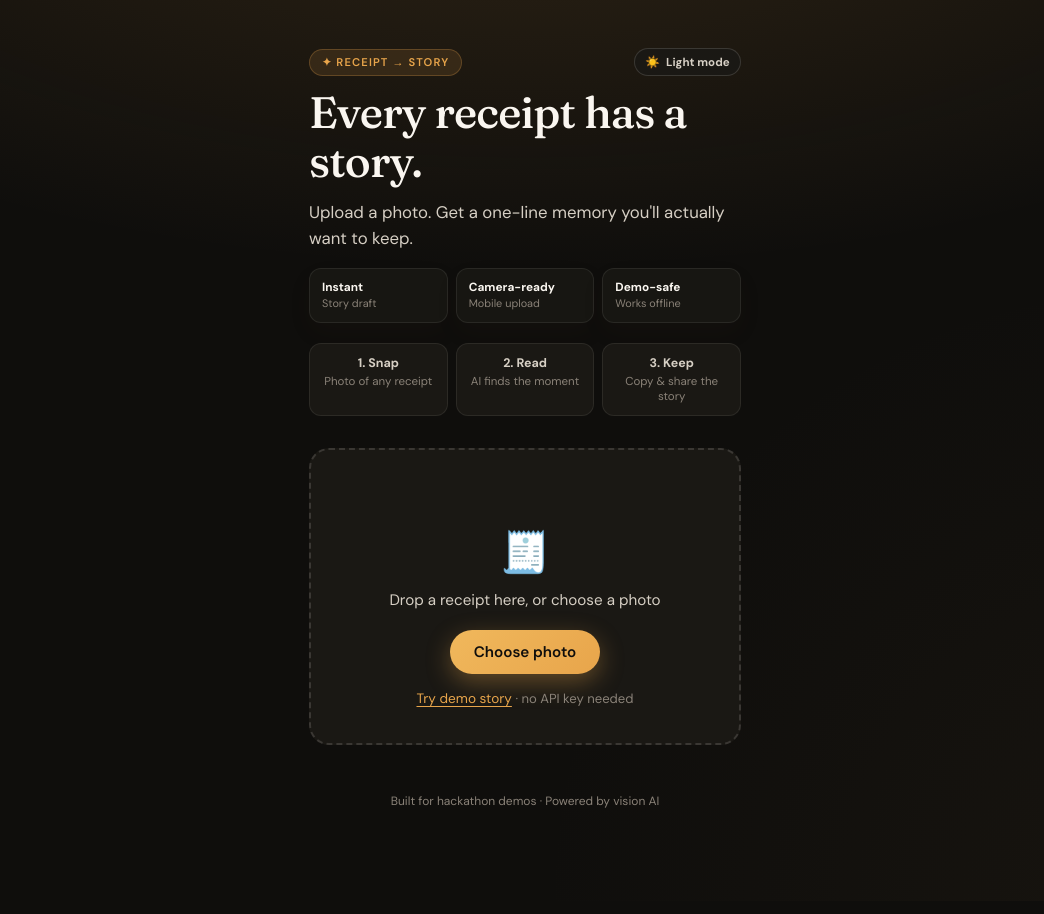
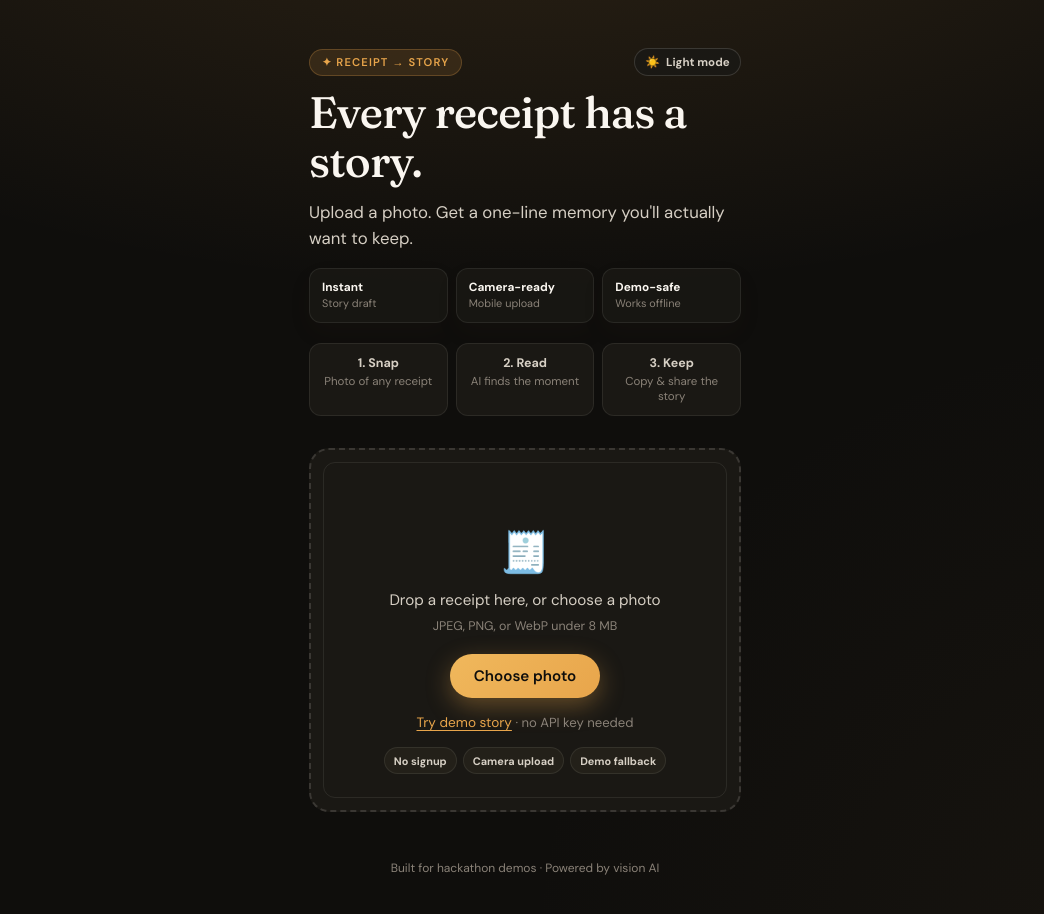
Before and after one commit to danteocualesjr/receipt-story, a Next.js app: page / in a window 1280 px wide. Shown: the top 914 px of the page, without its empty margins (115-1159 px from the left). Built offline with nearby package versions, Linux system fonts and the light colour scheme.

Commit message:
Polish receipt upload panel
Co-authored-by: Dante O. Cuales, Jr. <danteocualesjr@gmail.com>

```diff
--- a/app/globals.css
+++ b/app/globals.css
@@ -248,6 +248,7 @@ a {
 /* Upload zone */
 .dropzone {
   position: relative;
+  overflow: hidden;
   padding: 2.25rem 1.5rem;
   text-align: center;
   border: 2px dashed var(--border-strong);
@@ -259,6 +260,20 @@ a {
     transform 0.2s var(--ease-out),
     box-shadow 0.2s var(--ease-out);
   animation: fadeUp 0.6s var(--ease-out) 0.1s both;
+}
+
+.dropzone::before {
+  content: "";
+  position: absolute;
+  inset: 0.75rem;
+  border: 1px solid var(--border);
+  border-radius: calc(var(--radius) - 8px);
+  pointer-events: none;
+}
+
+.dropzone > * {
+  position: relative;
+  z-index: 1;
 }
 
 .dropzone:hover,
@@ -294,6 +309,12 @@ a {
   margin: 0 0 1.25rem;
   color: var(--ink-soft);
   font-size: 0.95rem;
+}
+
+.dropzone__support {
+  margin: -0.75rem 0 1.25rem;
+  color: var(--muted);
+  font-size: 0.78rem;
 }
 
 .btn {
@@ -361,6 +382,24 @@ a {
   margin: 1rem 0 0;
   font-size: 0.82rem;
   color: var(--muted);
+}
+
+.dropzone__pills {
+  display: flex;
+  flex-wrap: wrap;
+  justify-content: center;
+  gap: 0.4rem;
+  margin-top: 1rem;
+}
+
+.dropzone__pills span {
+  padding: 0.32rem 0.55rem;
+  color: var(--ink-soft);
+  background: var(--bg-card);
+  border: 1px solid var(--border);
+  border-radius: 999px;
+  font-size: 0.68rem;
+  font-weight: 700;
 }
 
 /* Spinner */
--- a/app/page.tsx
+++ b/app/page.tsx
@@ -250,6 +250,7 @@ export default function Home() {
         <p className="dropzone__label">
           {loading ? "Reading your receipt…" : "Drop a receipt here, or choose a photo"}
         </p>
+        <p className="dropzone__support">JPEG, PNG, or WebP under 8 MB</p>
         <button
           type="button"
           className="btn btn--primary"
@@ -276,6 +277,11 @@ export default function Home() {
           </button>
           {" · no API key needed"}
         </p>
+        <div className="dropzone__pills" aria-label="Upload notes">
+          <span>No signup</span>
+          <span>Camera upload</span>
+          <span>Demo fallback</span>
+        </div>
       </section>
 
       {error ? (
```
